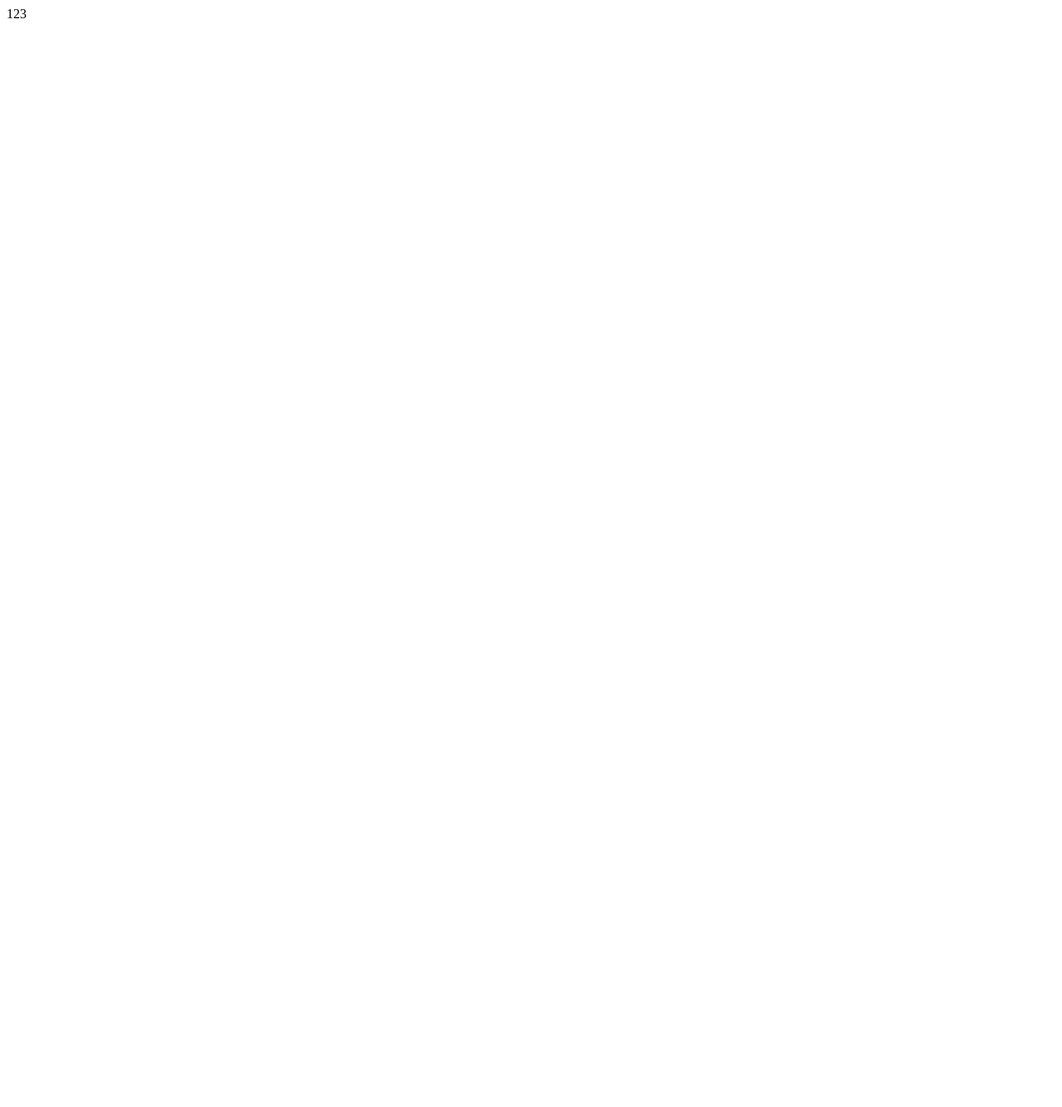
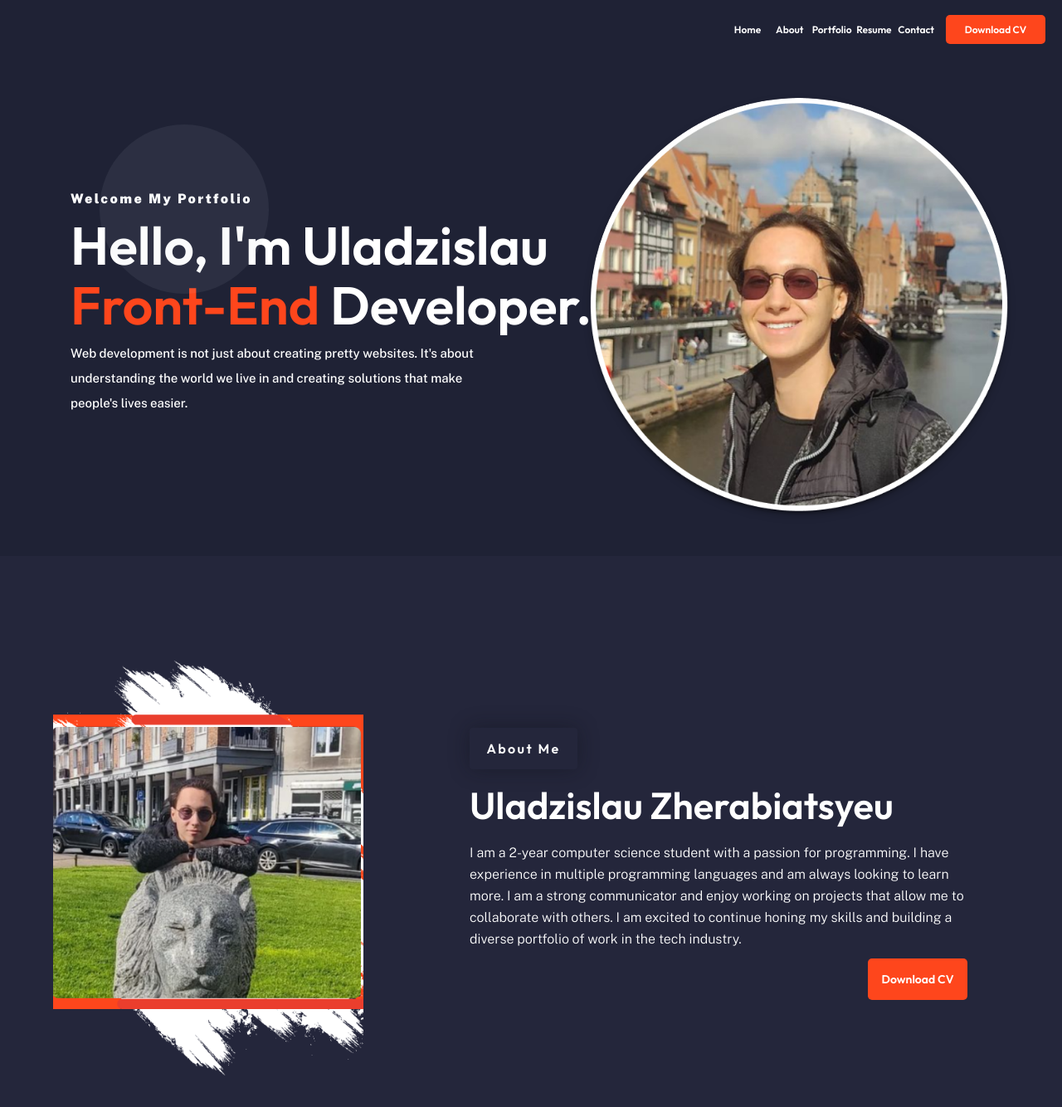
Before and after one commit to vlzher/porfolioV3.0, a Vue app: page / in a window 1280 px wide. Shown: the top 1334 px of the page at 83% size. Before the commit the page ends 800 px from the top, so only its background shows below. Built offline with nearby package versions, Linux system fonts and the light colour scheme.

Commit message:
home and about added

```diff
--- a/index.html
+++ b/index.html
@@ -4,7 +4,13 @@
     <meta charset="UTF-8">
     <link rel="icon" href="/favicon.ico">
     <meta name="viewport" content="width=device-width, initial-scale=1.0">
-    <title>Vite App</title>
+      <link rel="preconnect" href="https://fonts.googleapis.com">
+      <link rel="preconnect" href="https://fonts.gstatic.com" crossorigin>
+      <link href="https://fonts.googleapis.com/css2?family=Public+Sans:ital,wght@0,100;0,200;0,300;0,400;0,500;0,600;0,700;0,800;0,900;1,100;1,200;1,300;1,400;1,500;1,600;1,700;1,800;1,900&display=swap" rel="stylesheet">
+
+      <link href="https://fonts.googleapis.com/css2?family=Outfit:wght@600;700&display=swap" rel="stylesheet">
+    <title>Portfolio</title>
+
   </head>
   <body>
     <div id="app"></div>
--- a/src/App.vue
+++ b/src/App.vue
@@ -1,10 +1,13 @@
+<template>
+  <HeaderSection/>
+  <Home/>
+  <AboutMe/>
+</template>
 <script setup>
+import HeaderSection from "@/components/HeaderSection.vue";
+import Home from "@/components/Home.vue";
+import AboutMe from "@/components/AboutMe.vue";
 </script>
-
-<template>
-123
-</template>
-
 <style scoped>
 
 </style>
--- /dev/null
+++ b/src/assets/app.css
@@ -0,0 +1,31 @@
+*{
+    margin: 0;
+    padding: 0;
+    box-sizing: border-box;
+    font-family: 'Outfit', sans-serif;
+}
+body {
+    -ms-overflow-style: none;
+    scrollbar-width: none;
+    overflow-y: scroll;
+}
+
+body::-webkit-scrollbar {
+    display: none;
+}
+#app {
+    background-color: #1F2235;
+}
+*.unselectable {
+    -moz-user-select: none;
+    -khtml-user-select: none;
+    -webkit-user-select: none;
+    -ms-user-select: none;
+    user-select: none;
+}
+*.bold{
+    font-weight: 700;
+}
+*.semi-bold{
+    font-weight: 600;
+}
--- /dev/null
+++ b/src/components/AboutMe.vue
@@ -0,0 +1,129 @@
+<template>
+  <div class="about-me-section">
+    <div class="photo"></div>
+    <div class="about-me">
+      <div class="about-me-content">
+        <div class="about-me-header">
+          <div class="about-me-header-text">About Me</div>
+        </div>
+        <div class="about-me-content-header">Uladzislau Zherabiatsyeu</div>
+        <div class="about-me-content-text">
+          I am a 2-year computer science student with a passion for programming.
+          I have experience in multiple programming languages and am always looking to learn more.
+          I am a strong communicator and enjoy working on projects that allow me to collaborate with others.
+          I am excited to continue honing my skills and building a diverse portfolio of work in the tech industry.
+        </div>
+        <div class="button-section">
+          <div class="button-cv semi-bold">Download CV</div>
+        </div>
+      </div>
+
+    </div>
+  </div>
+</template>
+
+<style scoped>
+  .about-me-section{
+    display: flex;
+    justify-content: center;
+    align-items: center;
+    width: 100%;
+    height: 90vh;
+    background-color: #24263B;
+    padding: 2.5% 5% 0 5%;
+  }
+  .photo{
+    width: 500px;
+    height: 500px;
+    background-image: url('/src/assets/about-me-photo.png');
+    background-size: cover;
+    background-position: center;
+  }
+  .about-me{
+    display: flex;
+    flex-direction: column;
+    align-items: flex-start;
+    justify-content: center;
+    width: 600px;
+    height: 100%;
+    margin-left: 10vw;
+    margin-right: 50px;
+  }
+  .about-me-header{
+    display: flex;
+    align-items: center;
+    justify-content: center;
+    margin-bottom: 20px;
+    width: 130px;
+    height: 50px;
+    background: #24263B;
+    box-shadow: 0px 0px 24px rgba(15, 16, 24, 0.42);
+    border-radius: 4px;
+
+  }
+  .about-me-header-text{
+    font-family: 'Outfit', sans-serif;
+    font-style: normal;
+    font-weight: 600;
+    font-size: 16px;
+    line-height: 12px;
+    text-align: center;
+    letter-spacing: 0.15em;
+    text-transform: capitalize;
+    color: white;
+  }
+  .about-me-content{
+    display: flex;
+    flex-direction: column;
+    align-items: flex-start;
+    justify-content: center;
+    width: 100%;
+    height: 100%;
+    margin-bottom: 10px;
+  }
+  .about-me-content-header{
+    font-family: 'Outfit',sans-serif;
+    font-style: normal;
+    font-weight: 600;
+    font-size: 45px;
+    line-height: 48px;
+    color: #FFFFFF;
+    margin-bottom: 20px;
+  }
+  .about-me-content-text{
+    width: 612px;
+    height: 130px;
+    font-family: 'Public Sans', sans-serif;
+    font-style: normal;
+    font-weight: 300;
+    font-size: 16px;
+    line-height: 26px;
+    color: #FFFFFF;
+    margin-bottom: 10px;
+  }
+  .button-section {
+    display: flex;
+    align-items: center;
+    justify-content: right;
+    width: 100%;
+    height: 50px;
+  }
+  .button-cv{
+    width: 120px;
+    height: 50px;
+    color: white;
+    display: flex;
+    align-items:center;
+    justify-content: center;
+    font-size: 14px;
+    background-color: #FE461C;
+    border-radius: 5px;
+    transition: 0.2s;
+    cursor: pointer;
+
+  }
+  .button-cv:hover{
+    color: #FE461C;
+    background-color: white;
+  }
+</style>
--- /dev/null
+++ b/src/components/HeaderSection.vue
@@ -0,0 +1,65 @@
+<template>
+  <div class="header">
+    <div class="buttons">
+      <div class="button semi-bold">Home</div>
+      <div class="button semi-bold">About</div>
+      <div class="button semi-bold">Portfolio</div>
+      <div class="button semi-bold">Resume</div>
+      <div class="button semi-bold" :style="{marginRight:'10px'}">Contact</div>
+      <div class="button-cv semi-bold">Download CV</div>
+    </div>
+  </div>
+</template>
+<style scoped>
+  .header{
+    display: flex;
+    align-items: center;
+    justify-content: right;
+    width: 100%;
+    height: 70px;
+    background-color: #1F2235;
+  }
+  .buttons{
+    display: flex;
+    align-items: center;
+    justify-content: space-between;
+    width: 30%;
+    height: 100%;
+    margin-right: 20px;
+  }
+  .button{
+    color: white;
+    display: flex;
+    align-items: center;
+    justify-content: center;
+    font-size: 12px;
+    width: 50px;
+    height: 15px;
+    transition: 0.2s;
+    cursor: pointer;
+
+  }
+  .button:hover{
+    color: #FE461C;
+  }
+  .button-cv{
+    width: 120px;
+    height: 35px;
+    color: white;
+    display: flex;
+    align-items:center;
+    justify-content: center;
+    font-size: 12px;
+    background-color: #FE461C;
+    border-radius: 5px;
+    transition: 0.2s;
+    cursor: pointer;
+
+  }
+  .button-cv:hover{
+    color: #FE461C;
+    background-color: white;
+  }
+
+
+</style>
--- /dev/null
+++ b/src/components/Home.vue
@@ -0,0 +1,97 @@
+<template>
+  <div class="home">
+    <div class="ellipse"></div>
+    <div class="home-content">
+      <div class="home-header">Welcome my portfolio</div>
+      <div class="home-main-text">Hello, I'm Uladzislau <span :style="{color: '#FE461C'}">Front-End</span> Developer.</div>
+      <div class="home-sub-text">Web development is not just about creating pretty websites.
+        It's about understanding the world we live in and creating solutions
+        that make people's lives easier.</div>
+    </div>
+    <div class="photo"></div>
+  </div>
+</template>
+
+<style scoped>
+  .home{
+    display: flex;
+    justify-content:  center;
+    align-items: center;
+    padding: 0 5% 0 5%;
+    width: 100%;
+    height: calc(100vh - 200px);
+    background-color: #1F2235;
+  }
+  .home-content{
+    display: flex;
+    flex-direction: column;
+    align-items: flex-start;
+    justify-content: center;
+    width: 50%;
+    height: 100%;
+    margin-left: 20px;
+  }
+  .home-header{
+    font-family: 'Public Sans', sans-serif;;
+    font-style: normal;
+    font-weight: 900;
+    font-size: 16px;
+    line-height: 20px;
+
+    letter-spacing: 0.15em;
+    text-transform: capitalize;
+
+    color: #FFFFFF;
+    margin-bottom: 10px;
+  }
+  .home-main-text{
+    width: 654px;
+    height: 131px;
+    left: 300px;
+    top: 367px;
+    color: #FFFFFF;
+
+    font-family: 'Outfit', sans-serif;
+    font-style: normal;
+    font-weight: 600;
+    font-size: 64px;
+    line-height: 72px;
+
+    text-transform: capitalize;
+    margin-bottom: 10px;
+  }
+  .home-sub-text{
+    width: 501px;
+    height: 90px;
+    font-family: 'Public Sans', sans-serif;
+    font-style: normal;
+    font-weight: 500;
+    font-size: 15px;
+    line-height: 30px;
+    color: #FFFFFF;
+    margin-bottom: 10px;
+    margin-top: 10px;
+  }
+  .ellipse{
+    position: absolute;
+    width: 204px;
+    height: 204px;
+    left: 120px;
+    top: 150px;
+    border-radius: 50%;
+    background: rgba(187, 197, 211, 0.08);
+  }
+  .photo{
+    margin-left: 50px;
+    width: 504px;
+    height: 504px;
+    filter: drop-shadow(0px 4px 4px rgba(0, 0, 0, 0.25));
+    border-radius: 500px;
+    background-image: url('/src/assets/logo-home.png');
+    background-repeat: no-repeat;
+    background-size: cover;
+    background-position: center;
+
+
+  }
+</style>
--- a/src/main.js
+++ b/src/main.js
@@ -1,4 +1,4 @@
 import { createApp } from 'vue'
 import App from './App.vue'
-
+import "./assets/app.css"
 createApp(App).mount('#app')
```
Also changed, not shown: src/assets/about-me-photo.png (added), src/assets/logo-home.png (added).
